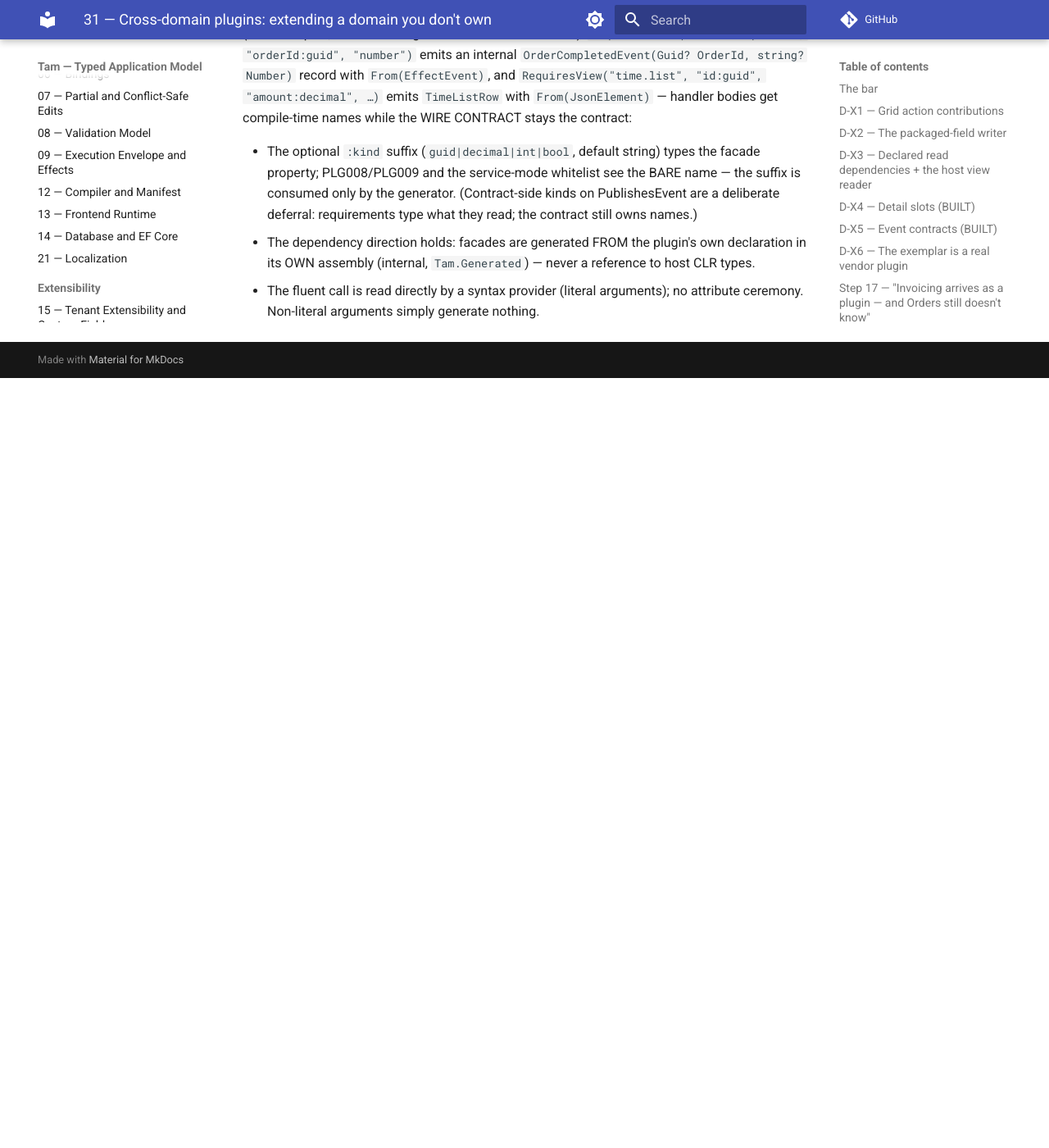
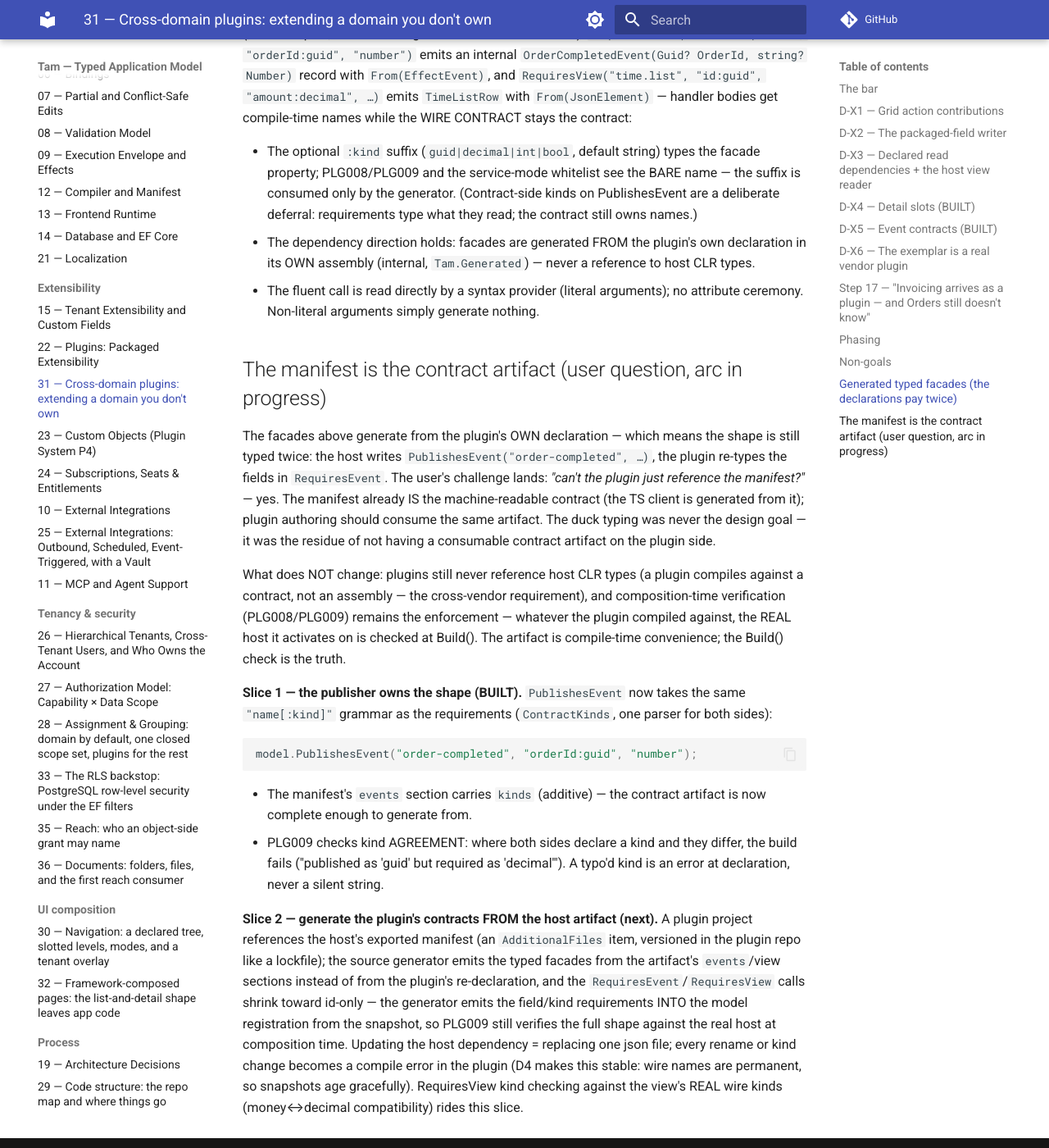
Before and after one commit to nilbin/abc, an MkDocs documentation site: the page built from docs/31-cross-domain-plugins.md, in a window 1280 px wide and 1400 px high, scrolled down 6104 px. Shown: the whole window at 82% size. Built offline with MkDocs 1.6.1 and Material for MkDocs 9.7.7, drawn with Linux system fonts in a browser that asks for light colours; comment, search, counter and statistics services are not loaded; before the commit the page ends 6565 px from its top, so only the background shows below that.

Commit message:
Contract kinds: the publisher owns the shape; PLG009 checks agreement
Slice 1 of the manifest-as-contract-artifact arc (user direction: plugins
should get static contract support from the host's exported contract, not
from re-declaring shapes on both sides).

- PublishesEvent accepts the same "name[:kind]" grammar as the
  requirements; ContractKinds is the one parser for both sides of the
  seam, and an unknown kind is an error at declaration
- EventDeclaration/EventRequirement carry kinds; PLG009 now fails the
  build when both sides declare a kind and they disagree, on top of the
  existing presence check
- The manifest events section carries kinds (additive; baseline + TS
  types regenerated) — the manifest is now a complete machine-readable
  contract artifact for slice 2's generator to consume
- All nine sample publishers migrated to kinded declarations; docs/31
  gains "The manifest is the contract artifact" (design + slicing);
  step-17 updated
- New repo skill .claude/skills/domain-design (user-directed): the
  aggregate design pass to run BEFORE writing a new domain — classify
  root/owned-child/plain-row, place invariants, shape checklist —
  with a CLAUDE.md pointer

Verified: suites 191+38 (new kind-mismatch/typo-kind/manifest-kinds
assertions), manifest additive over baseline, wire 16+18+22+22 on fresh
SQLite AND fresh Postgres.

Co-Authored-By: Claude <noreply@anthropic.com>

````diff
--- a/docs/31-cross-domain-plugins.md
+++ b/docs/31-cross-domain-plugins.md
@@ -228,3 +228,44 @@ compile-time names while the WIRE CONTRACT stays the contract:
   in its OWN assembly (internal, `Tam.Generated`) — never a reference to host CLR types.
 - The fluent call is read directly by a syntax provider (literal arguments); no attribute
   ceremony. Non-literal arguments simply generate nothing.
+
+## The manifest is the contract artifact (user question, arc in progress)
+
+The facades above generate from the plugin's OWN declaration — which means the shape is
+still typed twice: the host writes `PublishesEvent("order-completed", …)`, the plugin
+re-types the fields in `RequiresEvent`. The user's challenge lands: *"can't the plugin just
+reference the manifest?"* — yes. The manifest already IS the machine-readable contract
+(the TS client is generated from it); plugin authoring should consume the same artifact.
+The duck typing was never the design goal — it was the residue of not having a consumable
+contract artifact on the plugin side.
+
+What does NOT change: plugins still never reference host CLR types (a plugin compiles
+against a contract, not an assembly — the cross-vendor requirement), and composition-time
+verification (PLG008/PLG009) remains the enforcement — whatever the plugin compiled
+against, the REAL host it activates on is checked at Build(). The artifact is compile-time
+convenience; the Build() check is the truth.
+
+**Slice 1 — the publisher owns the shape (BUILT).** `PublishesEvent` now takes the same
+`"name[:kind]"` grammar as the requirements (`ContractKinds`, one parser for both sides):
+
+```csharp
+model.PublishesEvent("order-completed", "orderId:guid", "number");
+```
+
+- The manifest's `events` section carries `kinds` (additive) — the contract artifact is
+  now complete enough to generate from.
+- PLG009 checks kind AGREEMENT: where both sides declare a kind and they differ, the
+  build fails ("published as 'guid' but required as 'decimal'"). A typo'd kind is an
+  error at declaration, never a silent string.
+
+**Slice 2 — generate the plugin's contracts FROM the host artifact (next).** A plugin
+project references the host's exported manifest (an `AdditionalFiles` item, versioned in
+the plugin repo like a lockfile); the source generator emits the typed facades from the
+artifact's `events`/view sections instead of from the plugin's re-declaration, and the
+`RequiresEvent`/`RequiresView` calls shrink toward id-only — the generator emits the
+field/kind requirements INTO the model registration from the snapshot, so PLG009 still
+verifies the full shape against the real host at composition time. Updating the host
+dependency = replacing one json file; every rename or kind change becomes a compile error
+in the plugin (D4 makes this stable: wire names are permanent, so snapshots age
+gracefully). RequiresView kind checking against the view's REAL wire kinds (money↔decimal
+compatibility) rides this slice.
--- a/docs/tutorial/step-17.md
+++ b/docs/tutorial/step-17.md
@@ -24,14 +24,15 @@ everything per-tenant activated and entitlement-priced.
    redelivery, number from the payload, amount backfilled through a SERVICE-MODE declared read
    (no actor exists in the outbox; the readable surface is exactly the RequiresView list,
    never a superuser). The payload shape is a build-time fact (D-X5): the host declares
-   `.PublishesEvent("order-completed", "orderId", "number")` in its model, the plugin declares
-   `plugin.RequiresEvent("order-completed", "orderId:guid", "number")`, and PLG009 fails the
-   BUILD on a subscription to an unknown event or a required field the publisher doesn't carry
-   (kinds are the plugin's reading declaration — the generated `OrderCompletedEvent.From(effect)`
-   facade gives the subscriber typed access to the same payload). The
-   manifest gains an `events` section — `"order-completed": { "fields": ["orderId","number"],
-   "subscribedBy": ["inspect","invoicing"] }` — so `SubscribedBy` shows in the impact report,
-   symmetric with `GatedBy`.
+   `.PublishesEvent("order-completed", "orderId:guid", "number")` in its model, the plugin
+   declares `plugin.RequiresEvent("order-completed", "orderId:guid", "number")`, and PLG009
+   fails the BUILD on a subscription to an unknown event, a required field the publisher
+   doesn't carry, or a kind the two sides disagree on — the publisher owns the shape, and the
+   generated `OrderCompletedEvent.From(effect)` facade gives the subscriber typed access to
+   the same payload. The manifest gains an `events` section — `"order-completed": { "fields":
+   ["orderId","number"], "kinds": { "orderId": "guid" }, "subscribedBy":
+   ["inspect","invoicing"] }` — the machine-readable contract artifact (and `SubscribedBy`
+   shows in the impact report, symmetric with `GatedBy`).
 5. **Invoicing pushes back.** A gate on `orders.complete`: an order with a PENDING DRAFT
    invoice cannot complete. The gate reads the plugin's own table off the wire input; the
    manifest shows `orders.complete → gatedBy: ["invoicing"]`.
````
Also changed, not shown: .claude/skills/domain-design/SKILL.md (added, +69 -0 lines), CLAUDE.md (+3 -0 lines), STATUS.md (+17 -0 lines), 11 other files.
